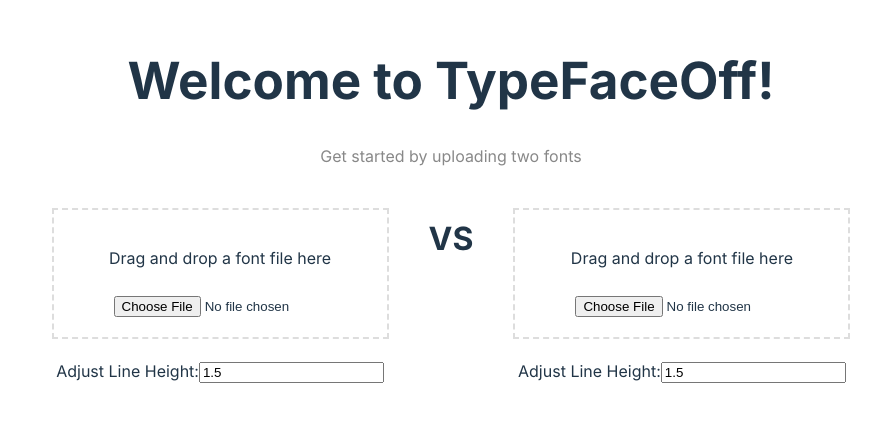
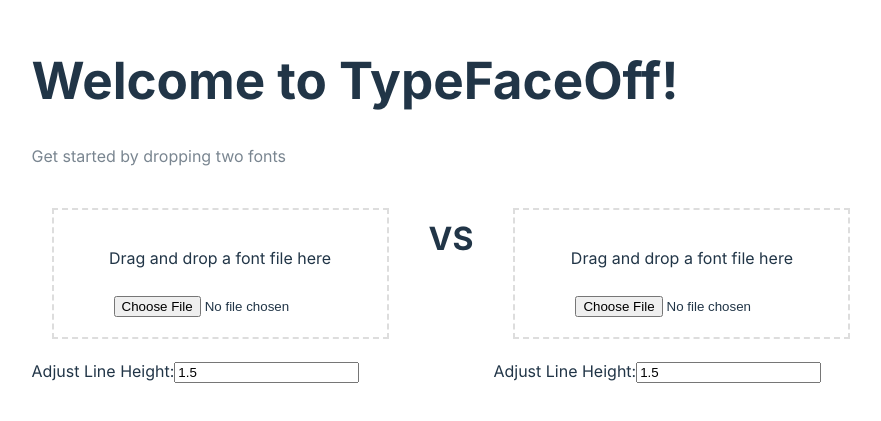
Before and after one commit to typefaceoff/typefaceoff, a React (Vite) app: page / in a window 1280 px wide. Shown: the part 199-620 px from the top of the page, without its empty margins (189-1070 px from the left). Built offline with nearby package versions, Linux system fonts and the light colour scheme.

Commit message:
🎨 Remove dead styles, `<main>` instead of `<div>`

```diff
--- a/src/App.css
+++ b/src/App.css
@@ -2,34 +2,10 @@
     max-width: 1280px;
     margin: 0 auto;
     padding: 2rem;
-    text-align: center;
 }
 
-@keyframes logo-spin {
-    from {
-        transform: rotate(0deg);
-    }
-    to {
-        transform: rotate(360deg);
-    }
-}
-
-@media (prefers-reduced-motion: no-preference) {
-    a:nth-of-type(2) .logo {
-        animation: logo-spin infinite 20s linear;
-    }
-}
-
-.card {
-    padding: 2em;
-}
-
-.read-the-docs {
-    color: #888;
-}
-
-.home-screen-sentence {
-    font-family: system-ui, "Segoe UI", sans-serif;
+.subtitle {
+    opacity: 60%;
 }
 
 .battle-ground {
@@ -50,15 +26,3 @@
 .placeholder {
     font-size: 30px;
 }
-
-.italic {
-    font-style: italic;
-}
-
-.bold {
-    font-weight: bold;
-}
-
-.underline {
-    text-decoration: underline;
-}
--- a/src/App.tsx
+++ b/src/App.tsx
@@ -28,9 +28,11 @@ function App() {
 
   return (
     <div>
-      <h1>Welcome to TypeFaceOff!</h1>
-      <p className="read-the-docs">Get started by uploading two fonts</p>
-      <div className="battle-ground">
+      <header>
+        <h1>Welcome to TypeFaceOff!</h1>
+        <p className="subtitle">Get started by dropping two fonts</p>
+      </header>
+      <main className="battle-ground">
         {/* Left side */}
         <div className="side-container">
           <div>
@@ -75,7 +77,7 @@ function App() {
             )}
           </div>
         </div>
-      </div>
+      </main>
     </div>
   );
 }
```
